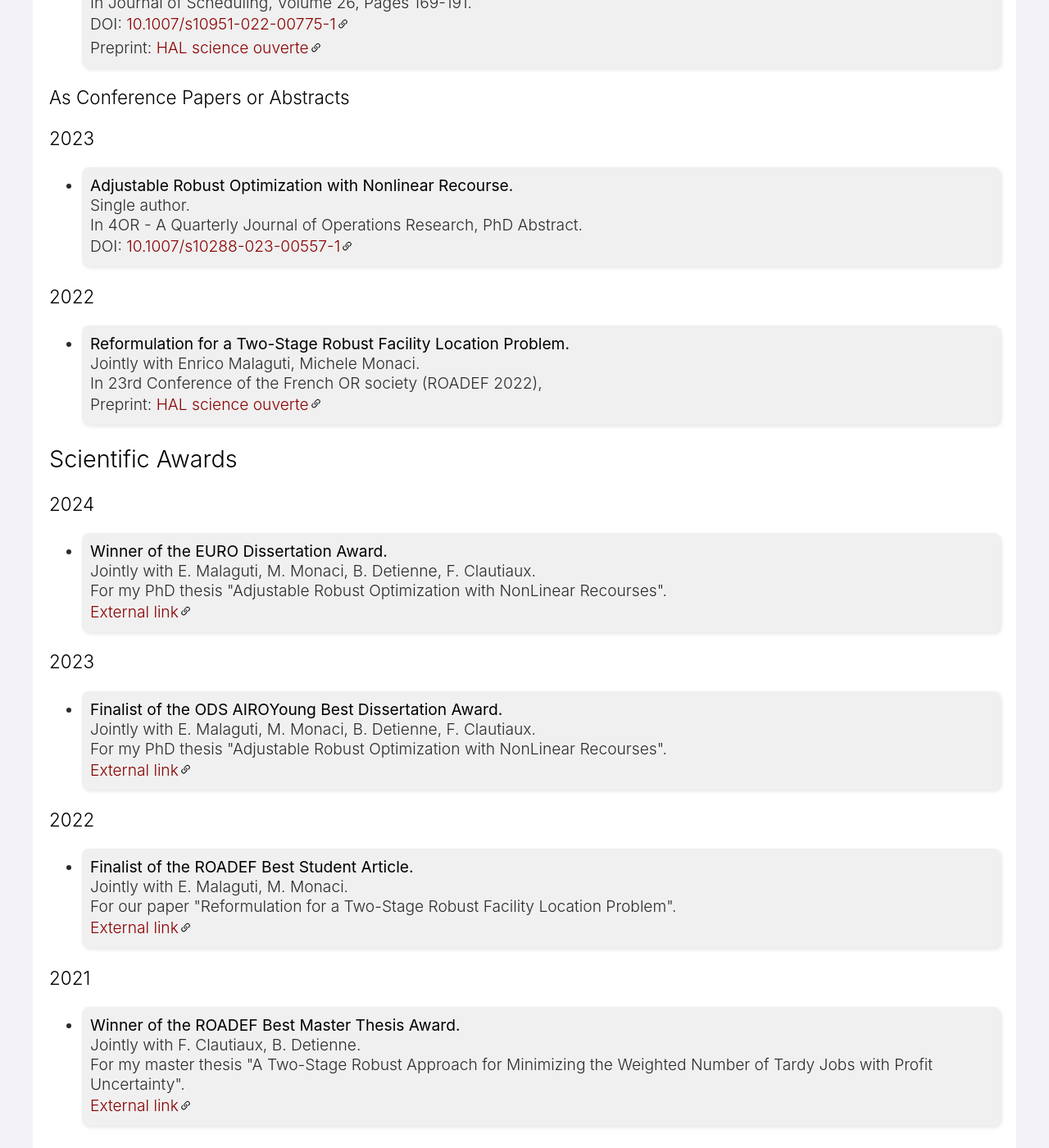
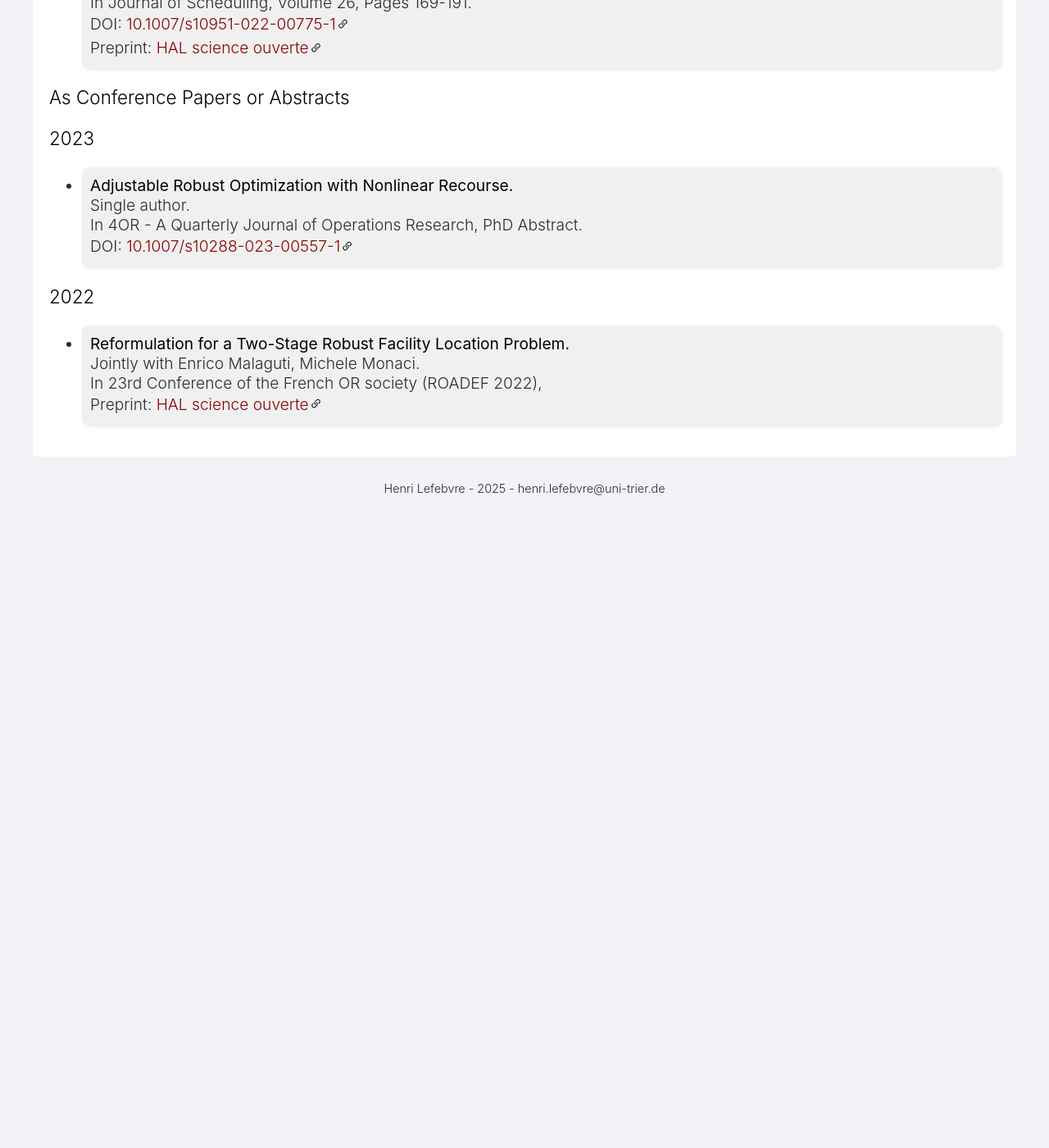
Before and after one commit to hlefebvr/hlefebvr.github.io, a Jekyll site: the page built from publications.html, in a window 1280 px wide and 1400 px high, scrolled down 2000 px. Shown: the whole window at 82% size. Built offline with Jekyll 4.4.1, drawn with Linux system fonts in a browser that asks for light colours; nearby versions of some CDN libraries; a style sheet for code colours, icons or effects is not loaded; after the commit the page ends 2619 px from its top, so only the background shows below that.

Commit message:
remove awards from publications

```diff
--- a/index.html
+++ b/index.html
@@ -69,9 +69,7 @@ title: "Home"
                     <ul>
                         <li>Robust Optimization</li>
                         <li>Bilevel Optimization</li>
-                        <li>Decomposition methods</li>
-                        <li>Column Generation</li>
-                        <li>Non-linear Optimization</li>
+                        <li>MINLP</li>
                     </ul>
                 </p>
             </div>
--- a/publications.html
+++ b/publications.html
@@ -112,28 +112,6 @@ conference-articles:
         - title: HAL science ouverte
           link: https://univ-angers.hal.science/ROADEF2022/hal-03596230v1
 
-scientific-awards:
-    - title: Winner of the EURO Dissertation Award
-      year: 2024
-      authors: E. Malaguti, M. Monaci, B. Detienne, F. Clautiaux
-      link: https://www.euro-online.org/web/pages/1733/edda-winner-2024
-      comment: For my PhD thesis "Adjustable Robust Optimization with NonLinear Recourses".
-    - title: Winner of the ROADEF Best Master Thesis Award
-      year: 2021
-      authors: F. Clautiaux, B. Detienne
-      link: https://www.roadef.org/roadef-prix-etudiant-master
-      comment: For my master thesis "A Two-Stage Robust Approach for Minimizing the Weighted Number of Tardy Jobs with Profit Uncertainty".
-    - title: Finalist of the ODS AIROYoung Best Dissertation Award
-      year: 2023
-      authors: E. Malaguti, M. Monaci, B. Detienne, F. Clautiaux
-      link: https://airoyoung.airo.org/2024/02/06/riccardo-giusti-wins-the-ayda-2023/
-      comment: For my PhD thesis "Adjustable Robust Optimization with NonLinear Recourses".
-    - title: Finalist of the ROADEF Best Student Article
-      year: 2022
-      authors: E. Malaguti, M. Monaci
-      link: https://www.roadef.org/roadef-prix-meilleur-article-etudiant
-      comment: For our paper "Reformulation for a Two-Stage Robust Facility Location Problem".
-
 ---
 
 <h2>Submitted Works and Preprints</h2>
@@ -149,7 +127,3 @@ scientific-awards:
 <h3>As Conference Papers or Abstracts</h3>
 
 {% include grouped_papers.html articles=page.conference-articles %}
-
-<h2>Scientific Awards</h2>
-
-{% include grouped_papers.html articles=page.scientific-awards %}
```
